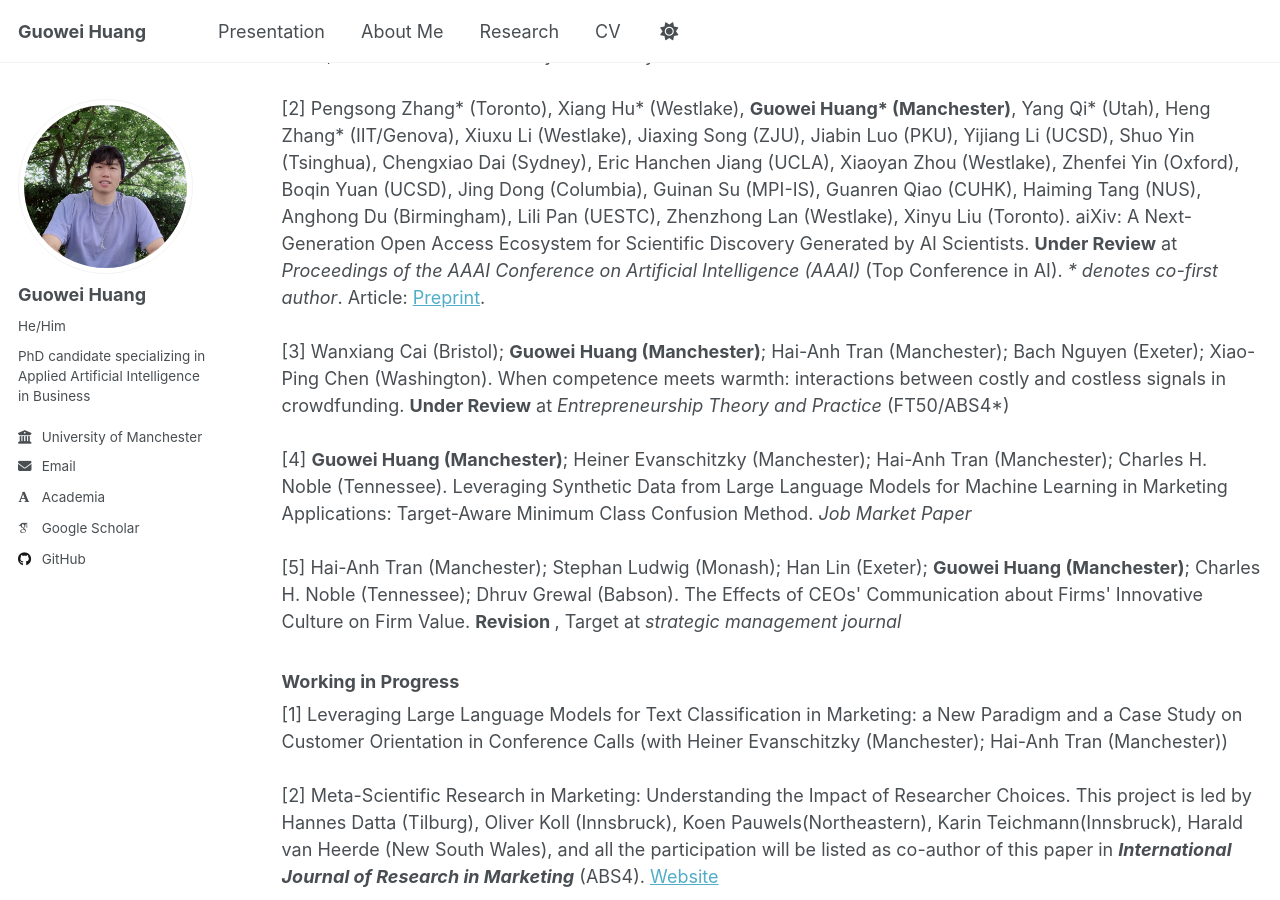
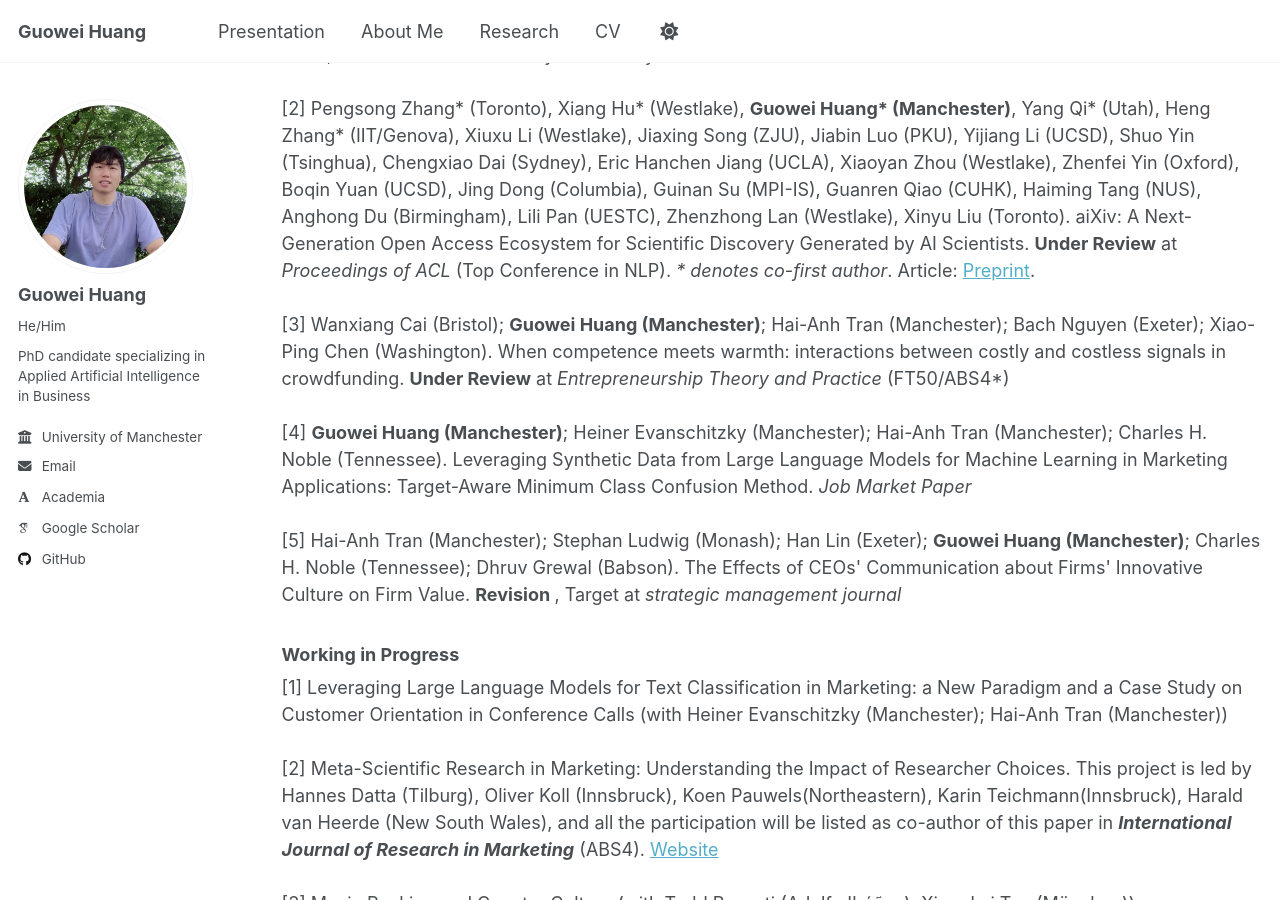
Before and after one commit to Oliverhuang123/Oliverhuang123.github.io, a Jekyll site: the page built from _pages/publications.html, in a window 1280 px wide and 900 px high, scrolled down 812 px. Built offline with Jekyll 4.4.1, drawn with Linux system fonts in a browser that asks for light colours; some web fonts are replaced.

Commit message:
Update publications.html

```diff
--- a/_pages/publications.html
+++ b/_pages/publications.html
@@ -27,7 +27,7 @@ My current research focuses on two main areas: (1) applying AI and text mining t
 [1] Antonios Alvanos (Nottingham); Giannis Haralabopoulos (Reading); <strong>Guowei Huang (Manchester)</strong>; Ilaria Mazzoli (Reading); Nico Biagi (Reading); Markos Kyritsis (Reading). Hate-Speech Detection in Online Communities: LSTM, BERT, LLM. <strong>Under Review</strong> at <em>Information Systems Research</em> (UTD24/ABS4*)
 <br><br>
 
-[2] Pengsong Zhang* (Toronto), Xiang Hu* (Westlake), <strong>Guowei Huang* (Manchester)</strong>, Yang Qi* (Utah), Heng Zhang* (IIT/Genova), Xiuxu Li (Westlake), Jiaxing Song (ZJU), Jiabin Luo (PKU), Yijiang Li (UCSD), Shuo Yin (Tsinghua), Chengxiao Dai (Sydney), Eric Hanchen Jiang (UCLA), Xiaoyan Zhou (Westlake), Zhenfei Yin (Oxford), Boqin Yuan (UCSD), Jing Dong (Columbia), Guinan Su (MPI-IS), Guanren Qiao (CUHK), Haiming Tang (NUS), Anghong Du (Birmingham), Lili Pan (UESTC), Zhenzhong Lan (Westlake), Xinyu Liu (Toronto). aiXiv: A Next-Generation Open Access Ecosystem for Scientific Discovery Generated by AI Scientists. <strong>Under Review</strong> at <em>Proceedings of the AAAI Conference on Artificial Intelligence (AAAI)</em> (Top Conference in AI). <em>* denotes co-first author</em>. Article: <a href="https://arxiv.org/abs/2508.15126" target="_blank">Preprint</a>.
+[2] Pengsong Zhang* (Toronto), Xiang Hu* (Westlake), <strong>Guowei Huang* (Manchester)</strong>, Yang Qi* (Utah), Heng Zhang* (IIT/Genova), Xiuxu Li (Westlake), Jiaxing Song (ZJU), Jiabin Luo (PKU), Yijiang Li (UCSD), Shuo Yin (Tsinghua), Chengxiao Dai (Sydney), Eric Hanchen Jiang (UCLA), Xiaoyan Zhou (Westlake), Zhenfei Yin (Oxford), Boqin Yuan (UCSD), Jing Dong (Columbia), Guinan Su (MPI-IS), Guanren Qiao (CUHK), Haiming Tang (NUS), Anghong Du (Birmingham), Lili Pan (UESTC), Zhenzhong Lan (Westlake), Xinyu Liu (Toronto). aiXiv: A Next-Generation Open Access Ecosystem for Scientific Discovery Generated by AI Scientists. <strong>Under Review</strong> at <em>Proceedings of ACL </em> (Top Conference in NLP). <em>* denotes co-first author</em>. Article: <a href="https://arxiv.org/abs/2508.15126" target="_blank">Preprint</a>.
 <br><br>
 
 [3] Wanxiang Cai (Bristol); <strong>Guowei Huang (Manchester)</strong>; Hai-Anh Tran (Manchester); Bach Nguyen (Exeter); Xiao-Ping Chen (Washington). When competence meets warmth: interactions between costly and costless signals in crowdfunding. <strong>Under Review</strong> at <em>Entrepreneurship Theory and Practice</em> (FT50/ABS4*)
```
